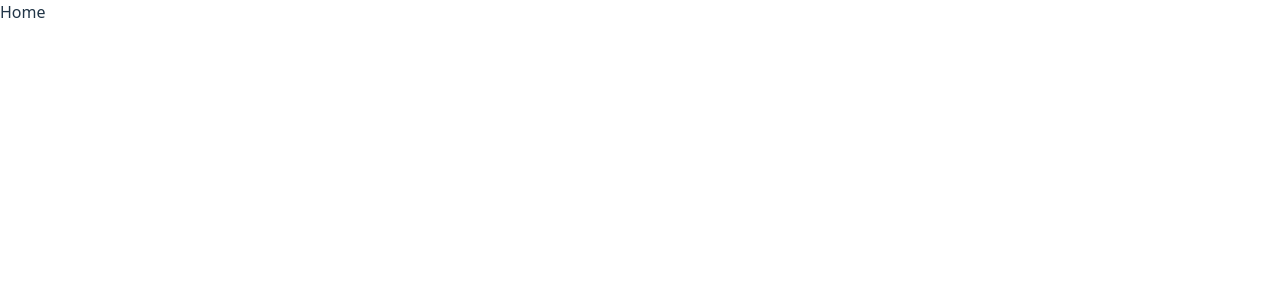
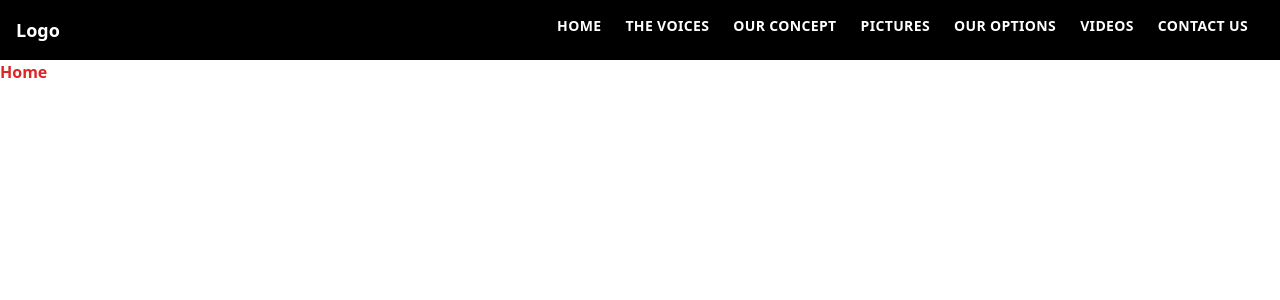
Before and after one commit to Sacha-Marciano/the_voices, a React (Vite) app: page / in a window 1280 px wide. Shown: the top 300 px of the page. Built offline with nearby package versions, Linux system fonts and the light colour scheme.

Commit message:
Add homepage, about, header and nav

```diff
--- a/package.json
+++ b/package.json
@@ -10,6 +10,7 @@
     "preview": "vite preview"
   },
   "dependencies": {
+    "lucide-react": "^0.475.0",
     "react": "^18.3.1",
     "react-dom": "^18.3.1",
     "react-router-dom": "^7.1.1",
--- a/src/App.jsx
+++ b/src/App.jsx
@@ -6,13 +6,20 @@ import React from "react";
 import HomePage from "./pages/home";
 
 // Components
+import Header from "./components/Header";
+import { Route, Routes } from "react-router-dom";
+import AboutPage from "./pages/about";
 
 function App() {
   // Context suscribe
   return (
-    <div>
-      <HomePage />
-    </div>
+    <>
+      <Header />
+      <Routes>
+        <Route path="" element={<HomePage />} />
+        <Route path="/about" element={<AboutPage />} />
+      </Routes>
+    </>
   );
 }
 
--- /dev/null
+++ b/src/components/Header.jsx
@@ -0,0 +1,13 @@
+import React from "react";
+import Navigation from "./Navigation";
+
+const Header = () => {
+  return (
+    <div className="w-full flex justify-between bg-black">
+      <div className="text-white text-lg font-bold p-4">Logo</div>{" "}
+      <Navigation />
+    </div>
+  );
+};
+
+export default Header;
--- /dev/null
+++ b/src/components/Navigation.jsx
@@ -0,0 +1,62 @@
+import React, { useState } from "react";
+import { NavLink } from "react-router-dom";
+import { Menu } from "lucide-react";
+
+const navItems = [
+  "HOME",
+  "THE VOICES",
+  "OUR CONCEPT",
+  "PICTURES",
+  "OUR OPTIONS",
+  "VIDEOS",
+  "CONTACT US",
+];
+
+const Navigation = () => {
+  const [isOpen, setIsOpen] = useState(false);
+
+  return (
+    <nav className="bg-black py-4">
+      <div className="max-w-7xl mx-auto px-4 sm:px-6 lg:px-8">
+        <div className="flex justify-end items-center">
+          <div className="hidden md:flex space-x-6">
+            {navItems.map((item) => (
+              <NavLink
+                key={item}
+                to={`/${item.replace(/ /g, "").toLowerCase()}`}
+                className={({ isActive }) =>
+                  `text-white uppercase font-bold text-sm tracking-wide ${
+                    isActive ? "text-purple-500" : "hover:text-gray-300"
+                  }`
+                }
+              >
+                {item}
+              </NavLink>
+            ))}
+          </div>
+          <div className="md:hidden">
+            <button onClick={() => setIsOpen(!isOpen)} className="text-white">
+              <Menu size={24} />
+            </button>
+          </div>
+        </div>
+      </div>
+      {isOpen && (
+        <div className="md:hidden bg-black py-4 absolute top-14 left-0 w-full flex flex-col items-center">
+          {navItems.map((item) => (
+            <NavLink
+              key={item}
+              to={`/${item.replace(/ /g, "").toLowerCase()}`}
+              className="text-white uppercase font-bold text-sm tracking-wide py-2"
+              onClick={() => setIsOpen(false)}
+            >
+              {item}
+            </NavLink>
+          ))}
+        </div>
+      )}
+    </nav>
+  );
+};
+
+export default Navigation;
--- a/src/pages/home/index.jsx
+++ b/src/pages/home/index.jsx
@@ -1,7 +1,14 @@
 import React from "react";
 
 const HomePage = () => {
-  return <div>Home</div>;
+  // Embedded video
+  // Description
+  // Singers - reusable component based on singers.js in config
+  // concepts - resuable component - click goes to formula - based on formulas.js in config
+  // Main video + button go to videos
+  // Galery - click go to photos
+  // Options - reusable component.
+  return <div className=" text-red-600 font-bold">Home</div>;
 };
 
 export default HomePage;
```
Also changed, not shown: 1 other file (tests, documents, lock files or other folders).
